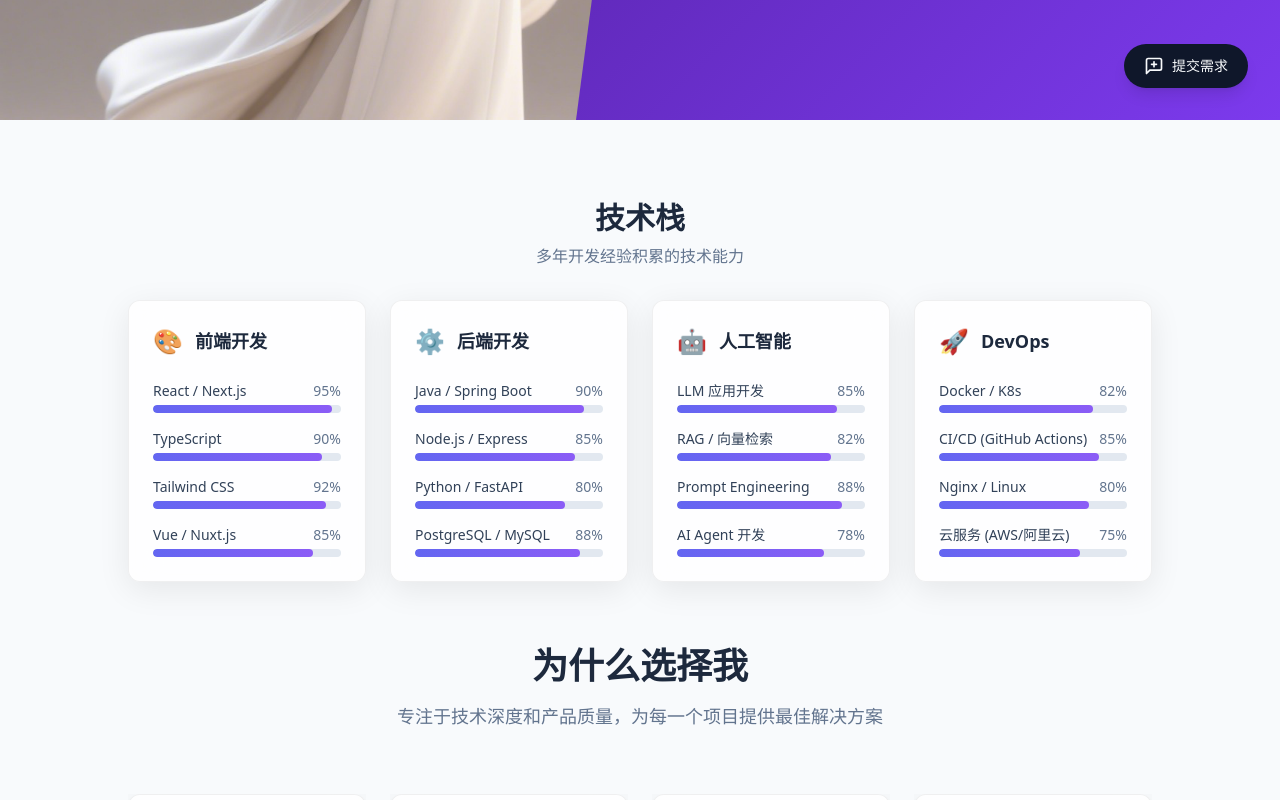
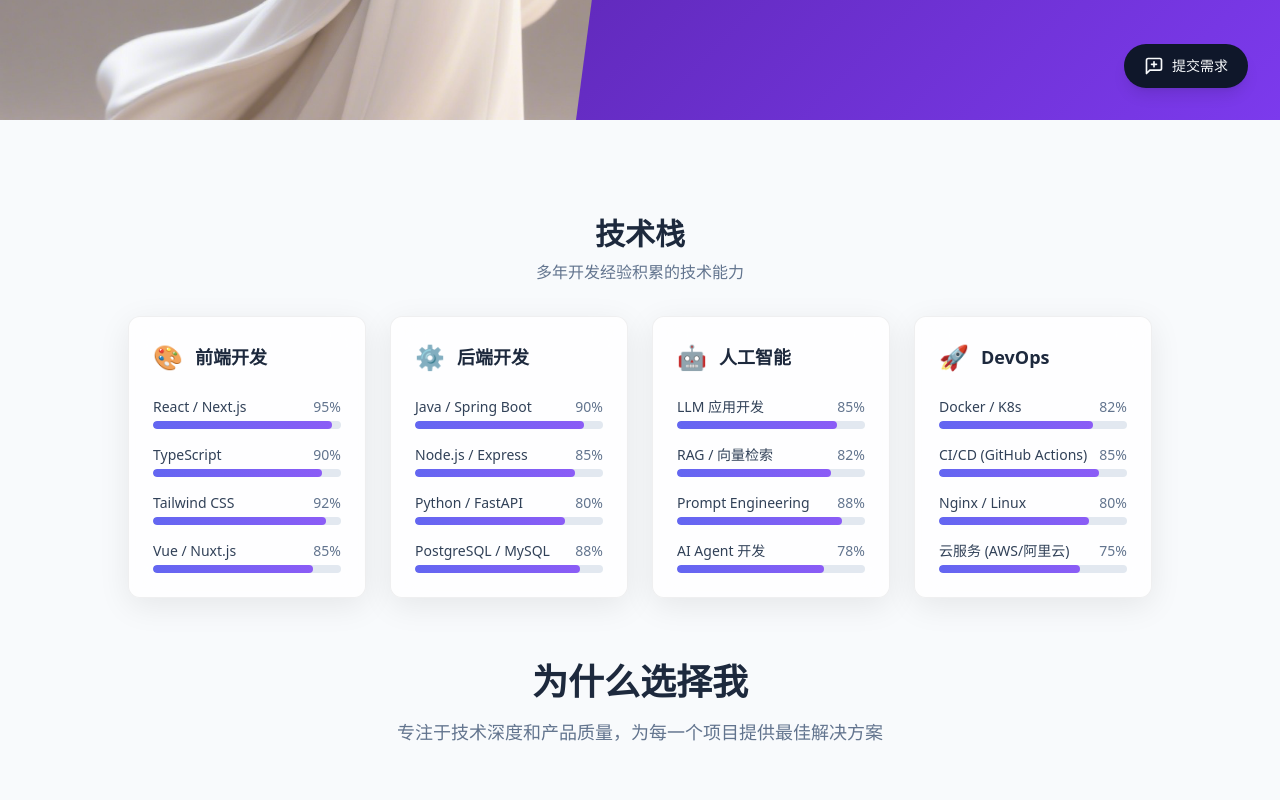
Before and after one commit to lty931112/personal-website, a Next.js app in the folder frontend/: page / in a window 1280 px wide. Shown: the part 680-1480 px from the top of the page. Built offline with nearby package versions, Linux system fonts and the light colour scheme.

Commit message:
fix: 第二屏顶部增加 pt-24 避免被导航栏遮挡

```diff
--- a/frontend/src/app/page.tsx
+++ b/frontend/src/app/page.tsx
@@ -33,7 +33,7 @@ export default function HomePage() {
         <HeroSection />
 
         {/* 第二屏：技术栈 + 特色卡片（Hero 滚动拉开后露出） */}
-          <section className="min-h-screen flex items-center justify-center px-4 py-20" style={{ background: "#f8fafc" }}>
+          <section className="min-h-screen flex items-center justify-center px-4 pt-24 pb-20" style={{ background: "#f8fafc" }}>
             <div className="container mx-auto max-w-5xl">
               {/* 技术栈 */}
               <motion.div
```
